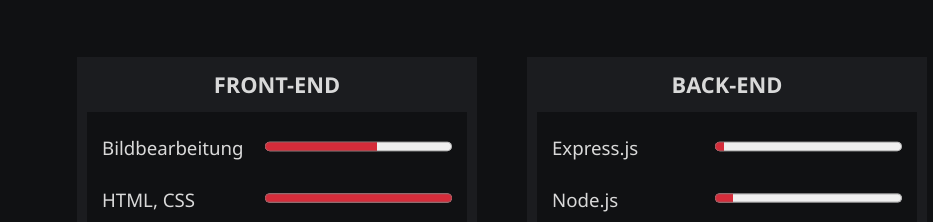
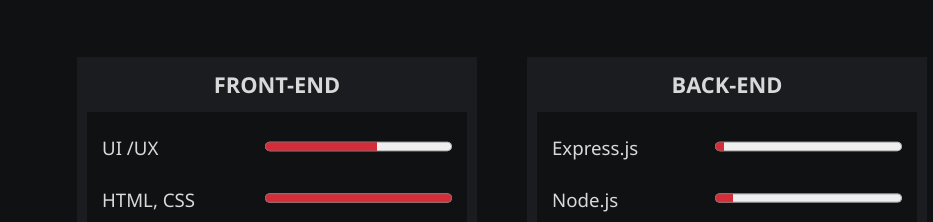
Before and after one commit to dannykoehlerpoetsch/portfolio, a website: page index.html in a window 1280 px wide. Shown: the part 1253-1475 px from the top of the page, without its empty margins (138-1071 px from the left). Drawn offline with nearby package versions, Linux system fonts and the light colour scheme.

Commit message:
fixed skills

```diff
--- a/index.html
+++ b/index.html
@@ -42,7 +42,7 @@
         <div class="skill-container">
           <h3>Front-End</h3>
           <ul>
-            <li>Bildbearbeitung <progress max="100" value="60"></progress></li>
+            <li>UI /UX <progress max="100" value="60"></progress></li>
             <li>HTML, CSS <progress max="100" value="100"></progress></li>
             <li>JavaScript <progress max="100" value="15"></progress></li>
             <li>React.js <progress max="100" value="5"></progress></li>
```
